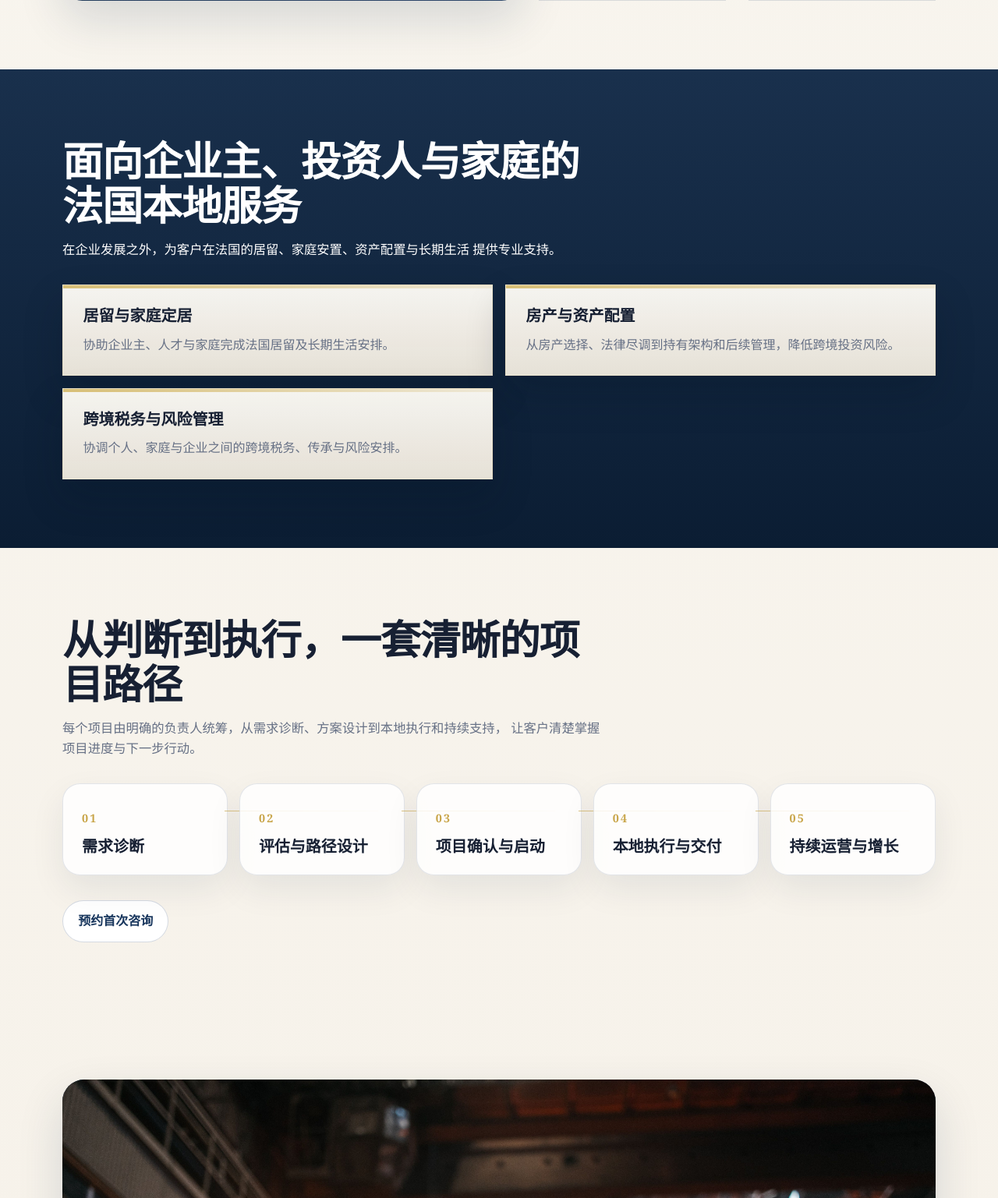
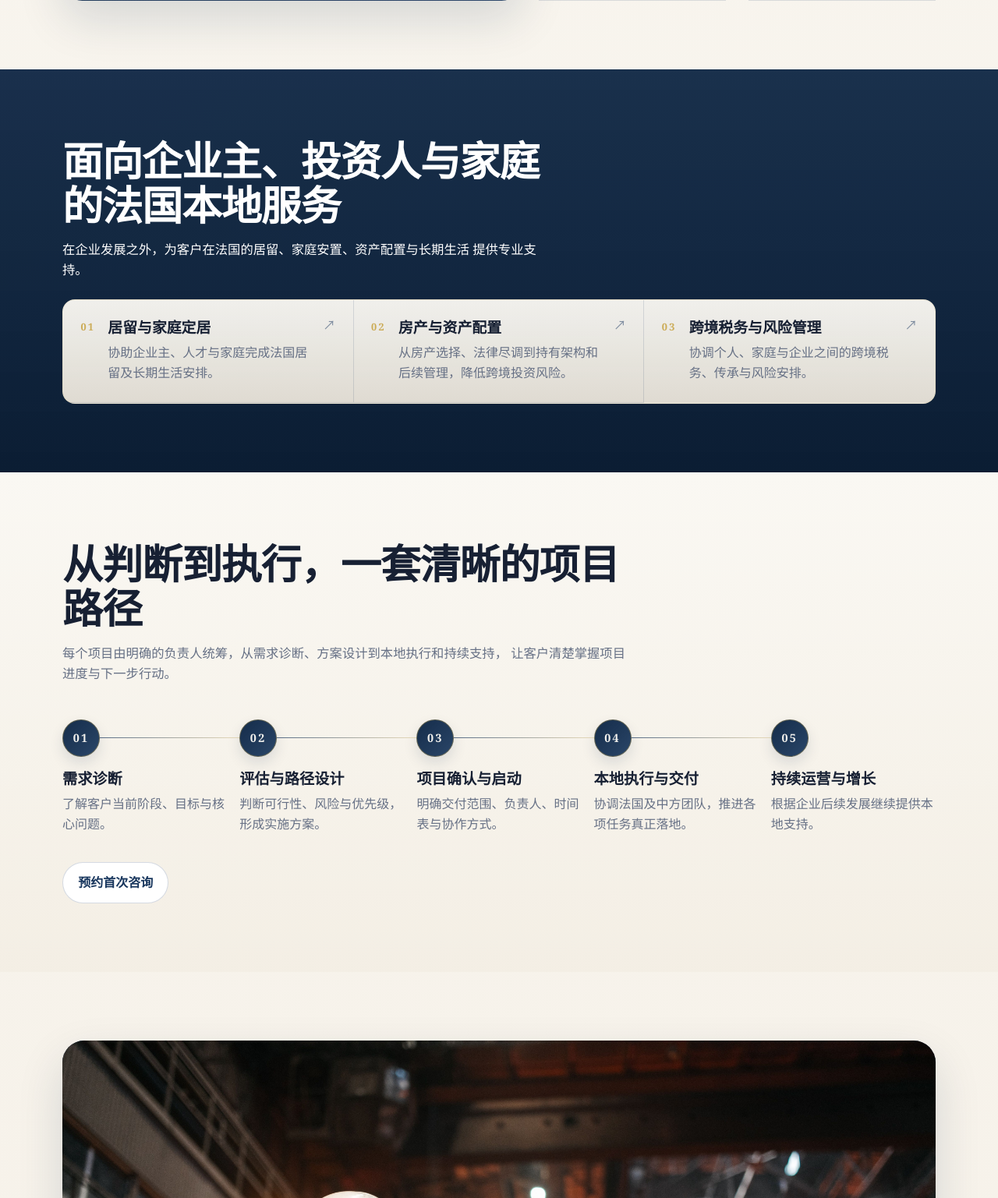
Before and after one commit to ANDGalaxie/acoeursconsulting-website, a Django app: page / in a window 1280 px wide. Shown: the part 2819-4356 px from the top of the page at 78% size. Run offline with Django 5.2, Linux system fonts and the light colour scheme.

Commit message:
style: refine personal services and project process

```diff
--- a/static/css/home.css
+++ b/static/css/home.css
@@ -213,12 +213,10 @@
 
 .about-capability__content h3,
 .stage-card__body h3,
-.process-step h3,
 .advantage-row h3,
 .case-study__content h3,
 .service-feature__body h3,
-.service-item__content h3,
-.personal-card h3 {
+.service-item__content h3 {
     margin: 0;
     font-size: 1.25rem;
     line-height: 1.25;
@@ -230,8 +228,7 @@
 .case-study__content p,
 .case-study__story dd,
 .service-feature__body p,
-.service-item__content p,
-.personal-card p {
+.service-item__content p {
     margin: 0;
     color: var(--color-text-muted);
 }
@@ -449,56 +446,148 @@
         linear-gradient(135deg, rgba(201, 166, 75, 0.08), transparent 40%);
 }
 
-.personal-grid {
-    display: grid;
-    gap: 1rem;
+.home-section--personal .section-heading {
+    max-width: 40rem;
+    margin-bottom: 1.5rem;
 }
 
-.personal-card {
-    position: relative;
-    overflow: hidden;
+.personal-panel {
     display: grid;
-    gap: 0.8rem;
-    padding: 1.6rem;
-    background: linear-gradient(180deg, rgba(250, 248, 243, 0.98), rgba(241, 235, 223, 0.95));
-    color: var(--color-text-dark);
-    border: 1px solid rgba(216, 191, 118, 0.24);
-    box-shadow: 0 24px 50px rgba(6, 17, 30, 0.22);
+    gap: 0;
+    background: linear-gradient(180deg, rgba(250, 248, 243, 0.96), rgba(241, 235, 223, 0.92));
+    border: 1px solid rgba(216, 191, 118, 0.18);
+    border-radius: 1rem;
 }
 
-.personal-card::before {
-    content: "";
-    position: absolute;
-    inset: 0 auto auto 0;
-    width: 100%;
-    height: 4px;
-    background: linear-gradient(90deg, var(--color-gold-light), rgba(201, 166, 75, 0.15));
+.personal-item {
+    display: grid;
+    grid-template-columns: auto 1fr auto;
+    gap: 1rem;
+    align-items: start;
+    padding: 1.35rem 1.25rem;
+    color: var(--color-text-dark);
+    border-bottom: 1px solid rgba(24, 54, 93, 0.14);
+}
+
+.personal-item:last-child {
+    border-bottom: 0;
+}
+
+.personal-item__index {
+    color: rgba(201, 166, 75, 0.92);
+    font-size: 0.8rem;
+    font-weight: 700;
+    letter-spacing: 0.18em;
+}
+
+.personal-item__content {
+    display: grid;
+    gap: 0.45rem;
+}
+
+.personal-item__content h3 {
+    margin: 0;
+    font-size: 1.18rem;
+    line-height: 1.25;
+}
+
+.personal-item__content p {
+    margin: 0;
+    color: var(--color-text-muted);
+}
+
+.personal-item__arrow {
+    color: rgba(24, 54, 93, 0.52);
+    font-size: 1rem;
+    line-height: 1;
+    transition: transform var(--transition-base), color var(--transition-base);
+}
+
+.personal-item:hover .personal-item__arrow {
+    color: var(--color-navy);
+    transform: translate(0.15rem, -0.15rem);
+}
+
+.home-section--process {
+    background: linear-gradient(180deg, rgba(250, 248, 243, 0.98), rgba(241, 235, 223, 0.54));
+}
+
+.process-section .section-heading {
+    max-width: 46rem;
+    margin-bottom: 2.75rem;
 }
 
 .process-timeline {
     display: grid;
-    gap: 1rem;
+    gap: 0;
     margin: 0;
     padding: 0;
     list-style: none;
 }
 
-.process-step {
+.process-stage {
     position: relative;
     display: grid;
-    gap: 0.75rem;
-    padding: 1.5rem;
-    border-radius: 1.4rem;
-    background: rgba(255, 255, 255, 0.82);
-    border: var(--border-soft);
-    box-shadow: var(--shadow-soft);
+    grid-template-columns: auto 1fr;
+    gap: 1rem;
+    padding: 0 0 1.8rem;
 }
 
-.process-step__number {
-    color: var(--color-gold);
+.process-stage__rail {
+    position: relative;
+    width: 3rem;
+    display: flex;
+    justify-content: center;
+}
+
+.process-stage__rail::before {
+    content: "";
+    position: absolute;
+    top: 0;
+    bottom: -0.1rem;
+    left: 50%;
+    width: 1px;
+    background: linear-gradient(180deg, rgba(24, 54, 93, 0.7), rgba(201, 166, 75, 0.34));
+    transform: translateX(-50%);
+}
+
+.process-stage:last-child .process-stage__rail::before {
+    bottom: 2.6rem;
+}
+
+.process-stage__number {
+    position: relative;
+    z-index: 1;
+    display: grid;
+    place-items: center;
+    width: 3rem;
+    height: 3rem;
+    margin-top: 0.1rem;
+    border-radius: 50%;
+    border: 1px solid rgba(201, 166, 75, 0.38);
+    background: linear-gradient(135deg, rgba(16, 40, 70, 0.98), rgba(24, 54, 93, 0.92));
+    color: rgba(250, 248, 243, 0.96);
     font-size: 0.9rem;
     font-weight: 700;
     letter-spacing: 0.16em;
+    box-shadow: 0 8px 18px rgba(16, 40, 70, 0.12);
+}
+
+.process-stage__content {
+    display: grid;
+    gap: 0.55rem;
+    padding-bottom: 0.2rem;
+}
+
+.process-stage__content h3 {
+    margin: 0;
+    font-size: 1.2rem;
+    line-height: 1.25;
+}
+
+.process-stage__content p {
+    margin: 0;
+    color: var(--color-text-muted);
 }
 
 .section-actions {
@@ -654,7 +743,6 @@
     }
 
     .about-capabilities,
-    .personal-grid,
     .stats-grid {
         grid-template-columns: repeat(2, minmax(0, 1fr));
     }
@@ -668,24 +756,20 @@
         border-top: 1px solid rgba(24, 54, 93, 0.14);
     }
 
-    .process-timeline {
-        grid-template-columns: repeat(5, minmax(0, 1fr));
-        gap: 0.9rem;
+    .personal-panel {
+        grid-template-columns: repeat(2, minmax(0, 1fr));
     }
 
-    .process-step {
-        padding-top: 2rem;
+    .personal-item:nth-child(odd) {
+        border-right: 1px solid rgba(24, 54, 93, 0.14);
     }
 
-    .process-step:not(:last-child)::after {
-        content: "";
-        position: absolute;
-        top: 2.1rem;
-        left: calc(100% - 0.2rem);
-        width: calc(100% - 0.7rem);
-        height: 1px;
-        background: linear-gradient(90deg, rgba(201, 166, 75, 0.7), rgba(201, 166, 75, 0.14));
-        animation: flow-line 3.6s ease-in-out infinite;
+    .personal-item:nth-child(3) {
+        grid-column: 1 / -1;
+    }
+
+    .process-stage__content {
+        max-width: 34rem;
     }
 
     .advantage-list {
@@ -768,6 +852,62 @@
     .stage-card:last-child .stage-card__rail::before {
         display: none;
     }
+
+    .personal-panel {
+        grid-template-columns: repeat(3, minmax(0, 1fr));
+    }
+
+    .personal-item {
+        padding: 1.55rem 1.4rem;
+    }
+
+    .personal-item:nth-child(odd) {
+        border-right: 0;
+    }
+
+    .personal-item:nth-child(3) {
+        grid-column: auto;
+    }
+
+    .personal-item:not(:last-child) {
+        border-right: 1px solid rgba(24, 54, 93, 0.14);
+    }
+
+    .process-timeline {
+        grid-template-columns: repeat(5, minmax(0, 1fr));
+        gap: 1rem;
+    }
+
+    .process-stage {
+        grid-template-columns: 1fr;
+        gap: 1rem;
+        padding-bottom: 0;
+    }
+
+    .process-stage__rail {
+        width: auto;
+        justify-content: flex-start;
+        min-height: 3rem;
+    }
+
+    .process-stage__rail::before {
+        top: 50%;
+        bottom: auto;
+        left: 3rem;
+        right: -1rem;
+        width: auto;
+        height: 1px;
+        transform: none;
+        background: linear-gradient(90deg, rgba(24, 54, 93, 0.7), rgba(201, 166, 75, 0.3));
+    }
+
+    .process-stage:last-child .process-stage__rail::before {
+        display: none;
+    }
+
+    .process-stage__content {
+        max-width: 15rem;
+    }
 }
 
 @media (max-width: 767px) {
@@ -814,17 +954,6 @@
 
     .stage-card__details {
         padding-right: 0.25rem;
-    }
-
-    .process-step:not(:last-child)::after {
-        content: "";
-        position: absolute;
-        left: 1.45rem;
-        top: calc(100% - 0.2rem);
-        width: 1px;
-        height: 1.4rem;
-        background: linear-gradient(180deg, rgba(201, 166, 75, 0.7), rgba(201, 166, 75, 0.1));
-        animation: flow-line-vertical 3.6s ease-in-out infinite;
     }
 
     .final-cta {
--- a/templates/website/home.html
+++ b/templates/website/home.html
@@ -236,25 +236,37 @@
                 提供专业支持。
             </p>
         </div>
-        <div class="personal-grid">
-            <a class="personal-card" href="{% url 'personal_residency_family' %}">
+        <div class="personal-panel">
+            <a class="personal-item" href="{% url 'personal_residency_family' %}">
+                <span class="personal-item__index">01</span>
+                <div class="personal-item__content">
                     <h3>居留与家庭定居</h3>
                     <p>协助企业主、人才与家庭完成法国居留及长期生活安排。</p>
+                </div>
+                <span class="personal-item__arrow" aria-hidden="true">↗</span>
             </a>
-            <a class="personal-card" href="{% url 'personal_property_wealth' %}">
+            <a class="personal-item" href="{% url 'personal_property_wealth' %}">
+                <span class="personal-item__index">02</span>
+                <div class="personal-item__content">
                     <h3>房产与资产配置</h3>
                     <p>从房产选择、法律尽调到持有架构和后续管理，降低跨境投资风险。</p>
+                </div>
+                <span class="personal-item__arrow" aria-hidden="true">↗</span>
             </a>
-            <a class="personal-card" href="{% url 'personal_cross_border_tax_risk' %}">
+            <a class="personal-item" href="{% url 'personal_cross_border_tax_risk' %}">
+                <span class="personal-item__index">03</span>
+                <div class="personal-item__content">
                     <h3>跨境税务与风险管理</h3>
                     <p>协调个人、家庭与企业之间的跨境税务、传承与风险安排。</p>
+                </div>
+                <span class="personal-item__arrow" aria-hidden="true">↗</span>
             </a>
         </div>
     </div>
 </section>
 
 <section class="home-section home-section--process" aria-labelledby="process-title">
-    <div class="container">
+    <div class="container process-section">
         <div class="section-heading">
             <h2 id="process-title">从判断到执行，一套清晰的项目路径</h2>
             <p>
@@ -263,25 +275,50 @@
             </p>
         </div>
         <ol class="process-timeline" aria-label="项目执行五步路径">
-            <li class="process-step">
-                <span class="process-step__number">01</span>
+            <li class="process-stage">
+                <div class="process-stage__rail" aria-hidden="true">
+                    <span class="process-stage__number">01</span>
+                </div>
+                <div class="process-stage__content">
                     <h3>需求诊断</h3>
+                    <p>了解客户当前阶段、目标与核心问题。</p>
+                </div>
             </li>
-            <li class="process-step">
-                <span class="process-step__number">02</span>
+            <li class="process-stage">
+                <div class="process-stage__rail" aria-hidden="true">
+                    <span class="process-stage__number">02</span>
+                </div>
+                <div class="process-stage__content">
                     <h3>评估与路径设计</h3>
+                    <p>判断可行性、风险与优先级，形成实施方案。</p>
+                </div>
             </li>
-            <li class="process-step">
-                <span class="process-step__number">03</span>
+            <li class="process-stage">
+                <div class="process-stage__rail" aria-hidden="true">
+                    <span class="process-stage__number">03</span>
+                </div>
+                <div class="process-stage__content">
                     <h3>项目确认与启动</h3>
+                    <p>明确交付范围、负责人、时间表与协作方式。</p>
+                </div>
             </li>
-            <li class="process-step">
-                <span class="process-step__number">04</span>
+            <li class="process-stage">
+                <div class="process-stage__rail" aria-hidden="true">
+                    <span class="process-stage__number">04</span>
+                </div>
+                <div class="process-stage__content">
                     <h3>本地执行与交付</h3>
+                    <p>协调法国及中方团队，推进各项任务真正落地。</p>
+                </div>
             </li>
-            <li class="process-step">
-                <span class="process-step__number">05</span>
+            <li class="process-stage">
+                <div class="process-stage__rail" aria-hidden="true">
+                    <span class="process-stage__number">05</span>
+                </div>
+                <div class="process-stage__content">
                     <h3>持续运营与增长</h3>
+                    <p>根据企业后续发展继续提供本地支持。</p>
+                </div>
             </li>
         </ol>
         <div class="section-actions">
```
Lines whose indentation alone changed are shown as unchanged.
